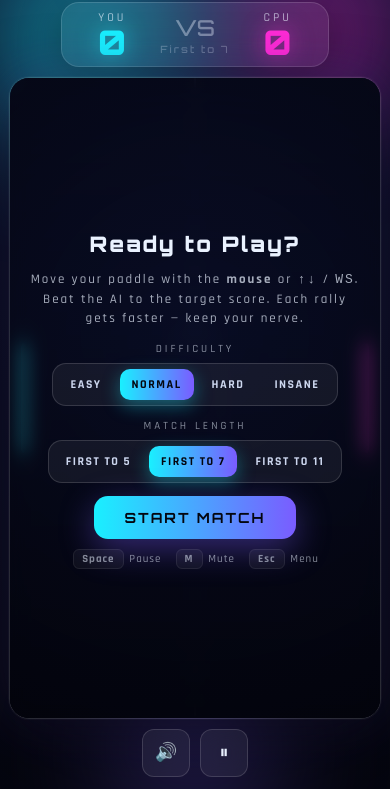
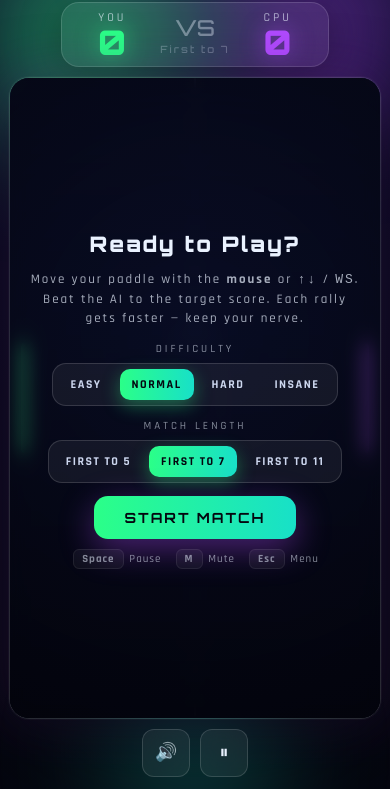
Before and after one commit to bareq4601358-alj/Pong-Game, a plain HTML site: page index.html in a window 390 px wide. Shown: the part 55-844 px from the top of the page. Drawn offline with Linux system fonts and the light colour scheme.

Commit message:
Recolor theme to neon green + purple with teal accent
Co-authored-by: Cursor <cursoragent@cursor.com>

```diff
--- a/index.html
+++ b/index.html
@@ -9,11 +9,13 @@
 <link href="https://fonts.googleapis.com/css2?family=Orbitron:wght@500;700;900&family=Rajdhani:wght@500;600;700&display=swap" rel="stylesheet" />
 <style>
   :root {
+    /* Neon palette: player = green, CPU = purple, teal accent ties them together.
+       (Variable names kept for brevity; values define the actual theme.) */
     --bg-0: #05060f;
-    --bg-1: #0a0e24;
-    --cyan: #19f0ff;
-    --magenta: #ff2bd6;
-    --violet: #7a5cff;
+    --bg-1: #0a0a22;
+    --cyan: #2bff88;     /* player / primary neon green */
+    --magenta: #b14bff;  /* CPU / neon purple */
+    --violet: #18e0c8;   /* accent / aqua-teal */
     --gold: #ffd166;
     --glass: rgba(255, 255, 255, 0.06);
     --glass-border: rgba(255, 255, 255, 0.14);
@@ -33,7 +35,7 @@
   html, body {
     height: 100%;
     height: 100dvh;
-    background: radial-gradient(circle at 50% -10%, #141a44 0%, var(--bg-1) 35%, var(--bg-0) 100%);
+    background: radial-gradient(circle at 50% -10%, #1a1442 0%, var(--bg-1) 35%, var(--bg-0) 100%);
     color: #eaf2ff;
     font-family: 'Rajdhani', system-ui, sans-serif;
     overflow: hidden;
@@ -79,7 +81,7 @@
     font-size: clamp(28px, 5vw, 52px); letter-spacing: 6px;
     background: linear-gradient(90deg, var(--cyan), var(--violet), var(--magenta));
     -webkit-background-clip: text; background-clip: text; color: transparent;
-    filter: drop-shadow(0 0 18px rgba(122,92,255,0.55));
+    filter: drop-shadow(0 0 18px rgba(177,75,255,0.55));
   }
   .title-bar p { letter-spacing: 5px; font-size: 12px; opacity: 0.6; text-transform: uppercase; }
 
@@ -97,8 +99,8 @@
     font-family: 'Orbitron', sans-serif; font-weight: 900;
     font-size: clamp(34px, 6vw, 56px); line-height: 1;
   }
-  .side.player .num { color: var(--cyan); text-shadow: 0 0 22px rgba(25,240,255,0.55); }
-  .side.cpu .num { color: var(--magenta); text-shadow: 0 0 22px rgba(255,43,214,0.55); }
+  .side.player .num { color: var(--cyan); text-shadow: 0 0 22px rgba(43,255,136,0.55); }
+  .side.cpu .num { color: var(--magenta); text-shadow: 0 0 22px rgba(177,75,255,0.55); }
   .divider {
     font-family: 'Orbitron', sans-serif; font-size: 22px; opacity: 0.4;
     display: flex; flex-direction: column; align-items: center; gap: 2px;
@@ -110,7 +112,7 @@
     position: relative; border-radius: 20px; overflow: hidden;
     border: 1px solid var(--glass-border);
     box-shadow: 0 0 0 1px rgba(255,255,255,0.03), 0 30px 80px rgba(0,0,0,0.55),
-                0 0 60px rgba(122,92,255,0.18);
+                0 0 60px rgba(177,75,255,0.18);
   }
   canvas { display: block; background: linear-gradient(180deg, #070a1c, #04050e); touch-action: none; }
 
@@ -147,7 +149,7 @@
   .seg button:hover { color: #fff; background: rgba(255,255,255,0.06); }
   .seg button.active {
     color: #04060f; background: linear-gradient(90deg, var(--cyan), var(--violet));
-    box-shadow: 0 6px 18px rgba(25,240,255,0.35);
+    box-shadow: 0 6px 18px rgba(43,255,136,0.35);
   }
 
   .btn {
@@ -156,10 +158,10 @@
     padding: 16px 46px; border-radius: 14px; border: none; color: #04060f;
     background: linear-gradient(90deg, var(--cyan), var(--violet), var(--magenta));
     background-size: 200% 100%; background-position: 0% 50%;
-    box-shadow: 0 10px 34px rgba(122,92,255,0.4);
+    box-shadow: 0 10px 34px rgba(177,75,255,0.4);
     transition: transform 0.15s ease, background-position 0.5s ease, box-shadow 0.2s ease;
   }
-  .btn:hover { transform: translateY(-2px); background-position: 100% 50%; box-shadow: 0 14px 44px rgba(255,43,214,0.45); }
+  .btn:hover { transform: translateY(-2px); background-position: 100% 50%; box-shadow: 0 14px 44px rgba(177,75,255,0.45); }
   .btn:active { transform: translateY(0); }
   .btn.ghost {
     background: transparent; color: #eaf2ff; border: 1px solid var(--glass-border);
@@ -196,8 +198,8 @@
   }
   .mobile-controls .pad-btn:active {
     transform: scale(0.95);
-    background: linear-gradient(90deg, rgba(25,240,255,0.25), rgba(122,92,255,0.28));
-    box-shadow: 0 0 26px rgba(25,240,255,0.45), inset 0 0 0 1px rgba(25,240,255,0.5);
+    background: linear-gradient(90deg, rgba(43,255,136,0.25), rgba(24,224,200,0.28));
+    box-shadow: 0 0 26px rgba(43,255,136,0.45), inset 0 0 0 1px rgba(43,255,136,0.5);
     color: #ffffff;
   }
   @media (hover: none) and (pointer: coarse) {
@@ -606,8 +608,8 @@
   }
 
   function scorePoint(who) {
-    if (who === 'p') { G.scoreP++; G.flash.p = 1; Sound.scoreP(); spawnParticles(BASE_W - 30, ball.y, '#ff2bd6', 40, 1.4); }
-    else { G.scoreC++; G.flash.c = 1; Sound.scoreC(); spawnParticles(30, ball.y, '#19f0ff', 40, 1.4); }
+    if (who === 'p') { G.scoreP++; G.flash.p = 1; Sound.scoreP(); spawnParticles(BASE_W - 30, ball.y, '#b14bff', 40, 1.4); }
+    else { G.scoreC++; G.flash.c = 1; Sound.scoreC(); spawnParticles(30, ball.y, '#2bff88', 40, 1.4); }
     G.shake = 14;
     updateScores();
 
@@ -692,8 +694,8 @@
     ball.y += ball.vy;
 
     // Top/bottom walls
-    if (ball.y - ball.r <= 0) { ball.y = ball.r; ball.vy = Math.abs(ball.vy); Sound.wall(); spawnParticles(ball.x, 0, '#7a5cff', 8); }
-    if (ball.y + ball.r >= BASE_H) { ball.y = BASE_H - ball.r; ball.vy = -Math.abs(ball.vy); Sound.wall(); spawnParticles(ball.x, BASE_H, '#7a5cff', 8); }
+    if (ball.y - ball.r <= 0) { ball.y = ball.r; ball.vy = Math.abs(ball.vy); Sound.wall(); spawnParticles(ball.x, 0, '#18e0c8', 8); }
+    if (ball.y + ball.r >= BASE_H) { ball.y = BASE_H - ball.r; ball.vy = -Math.abs(ball.vy); Sound.wall(); spawnParticles(ball.x, BASE_H, '#18e0c8', 8); }
 
     // Paddle collisions — swept (plane-crossing) test so a fast ball can't
     // tunnel straight through a paddle.
@@ -735,7 +737,7 @@
     ball.vy = Math.sin(angle) * ball.speed;
     Sound.paddle();
     G.shake = 6;
-    spawnParticles(ball.x, ball.y, dir > 0 ? '#19f0ff' : '#ff2bd6', 14, 1.1);
+    spawnParticles(ball.x, ball.y, dir > 0 ? '#2bff88' : '#b14bff', 14, 1.1);
   }
 
   // ---------- Render ----------
@@ -772,8 +774,8 @@
     ctx.stroke();
 
     // Goal-line flashes
-    if (G.flash.p > 0.02) { ctx.fillStyle = `rgba(255,43,214,${G.flash.p*0.25})`; ctx.fillRect(BASE_W-6, 0, 6, BASE_H); }
-    if (G.flash.c > 0.02) { ctx.fillStyle = `rgba(25,240,255,${G.flash.c*0.25})`; ctx.fillRect(0, 0, 6, BASE_H); }
+    if (G.flash.p > 0.02) { ctx.fillStyle = `rgba(177,75,255,${G.flash.p*0.25})`; ctx.fillRect(BASE_W-6, 0, 6, BASE_H); }
+    if (G.flash.c > 0.02) { ctx.fillStyle = `rgba(43,255,136,${G.flash.c*0.25})`; ctx.fillRect(0, 0, 6, BASE_H); }
 
     // Ball trail
     for (let i = 0; i < G.trail.length; i++) {
@@ -786,8 +788,8 @@
     }
 
     // Paddles (glow)
-    drawPaddle(player.x, player.y, '#19f0ff');
-    drawPaddle(cpu.x, cpu.y, '#ff2bd6');
+    drawPaddle(player.x, player.y, '#2bff88');
+    drawPaddle(cpu.x, cpu.y, '#b14bff');
 
     // Ball (glow)
     if (G.state === 'playing' || G.state === 'paused' || G.state === 'countdown' || G.state==='over') {
```
